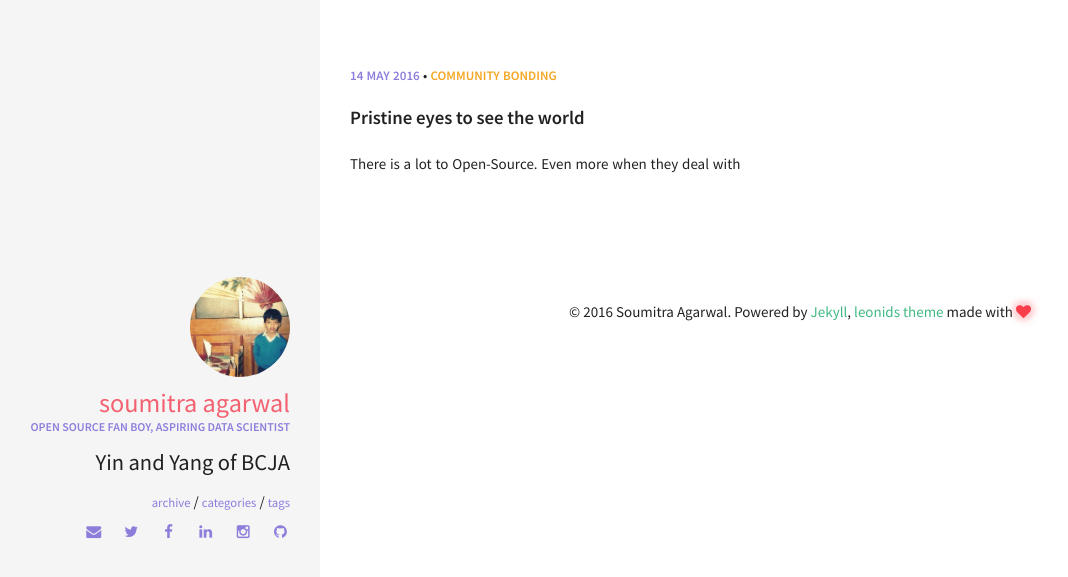
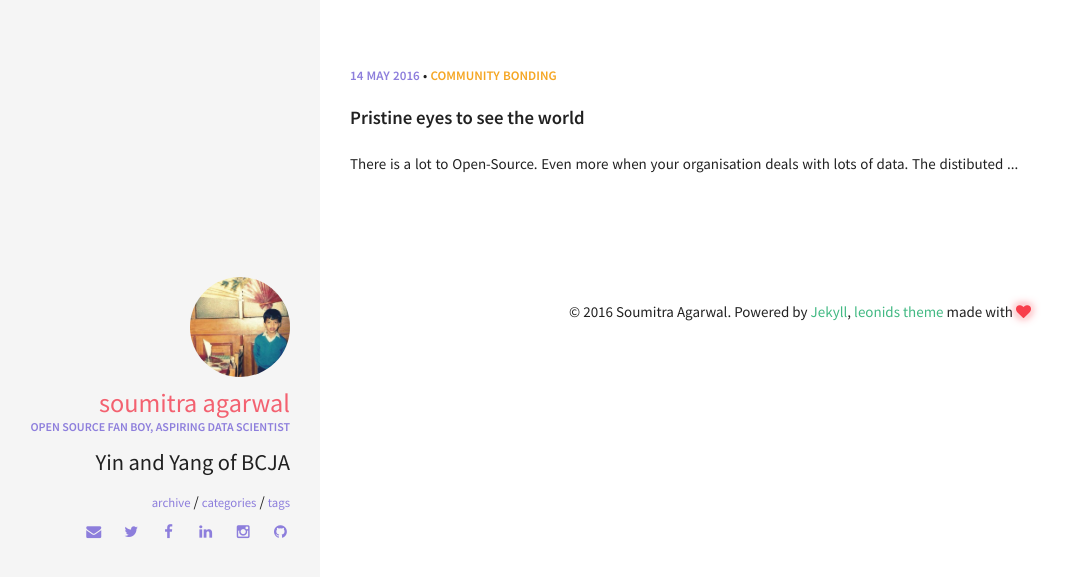
Before and after one commit to RedHenLab/BlendedJointAttention, a Jekyll site: the page built from index.html, in a window 1280 px wide. Shown: the top 577 px of the page, without its empty margins (0-1068 px from the left). Built offline with Jekyll 4.4.1, drawn with Linux system fonts in a browser that asks for light colours.

Commit message:
Excerpt update

```diff
--- a/_posts/2016-05-14-Community-bonding.md
+++ b/_posts/2016-05-14-Community-bonding.md
@@ -1,7 +1,7 @@
 ---
 layout: post
 title: 	Pristine eyes to see the world
-excerpt: "There is a lot to Open-Source. Even more when they deal with"
+excerpt: "There is a lot to Open-Source. Even more when your organisation deals with lots of data. The distibuted ..."
 categories: [Community bonding]
 comments: true
 ---
```
